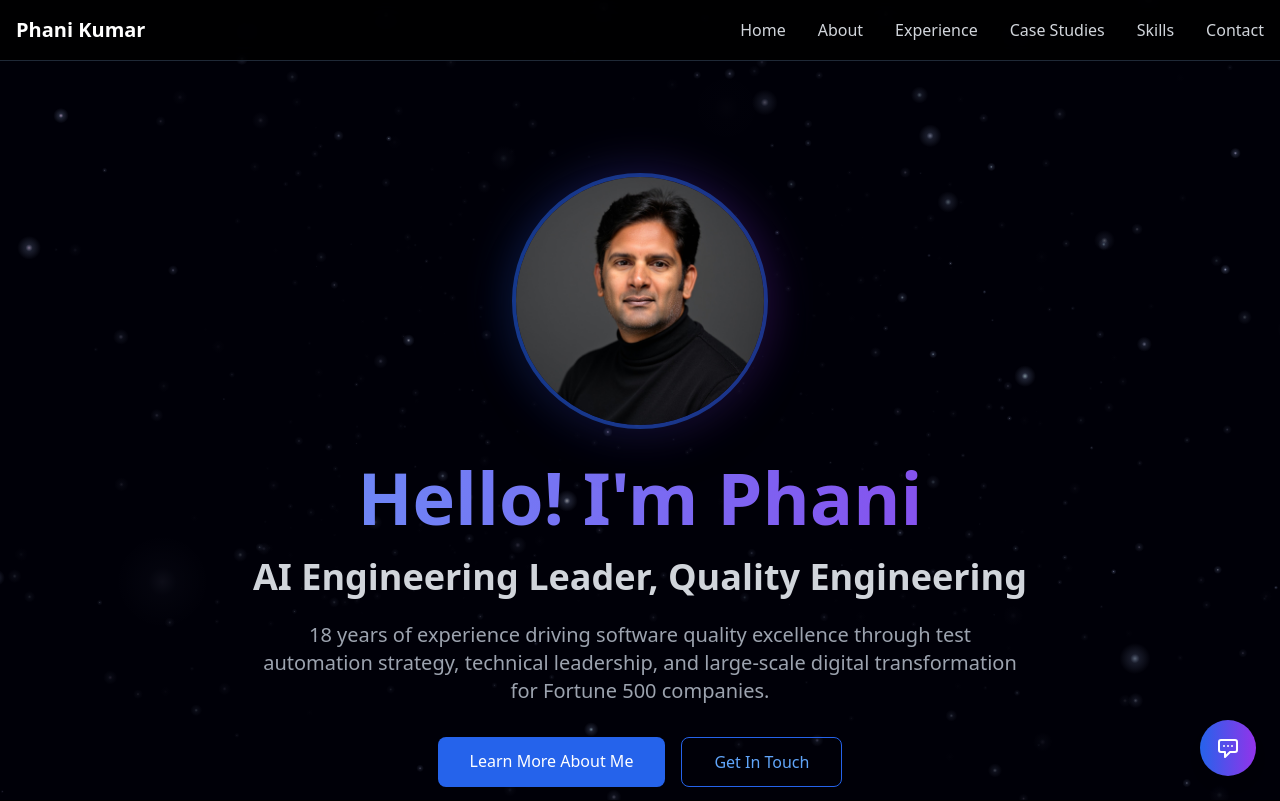
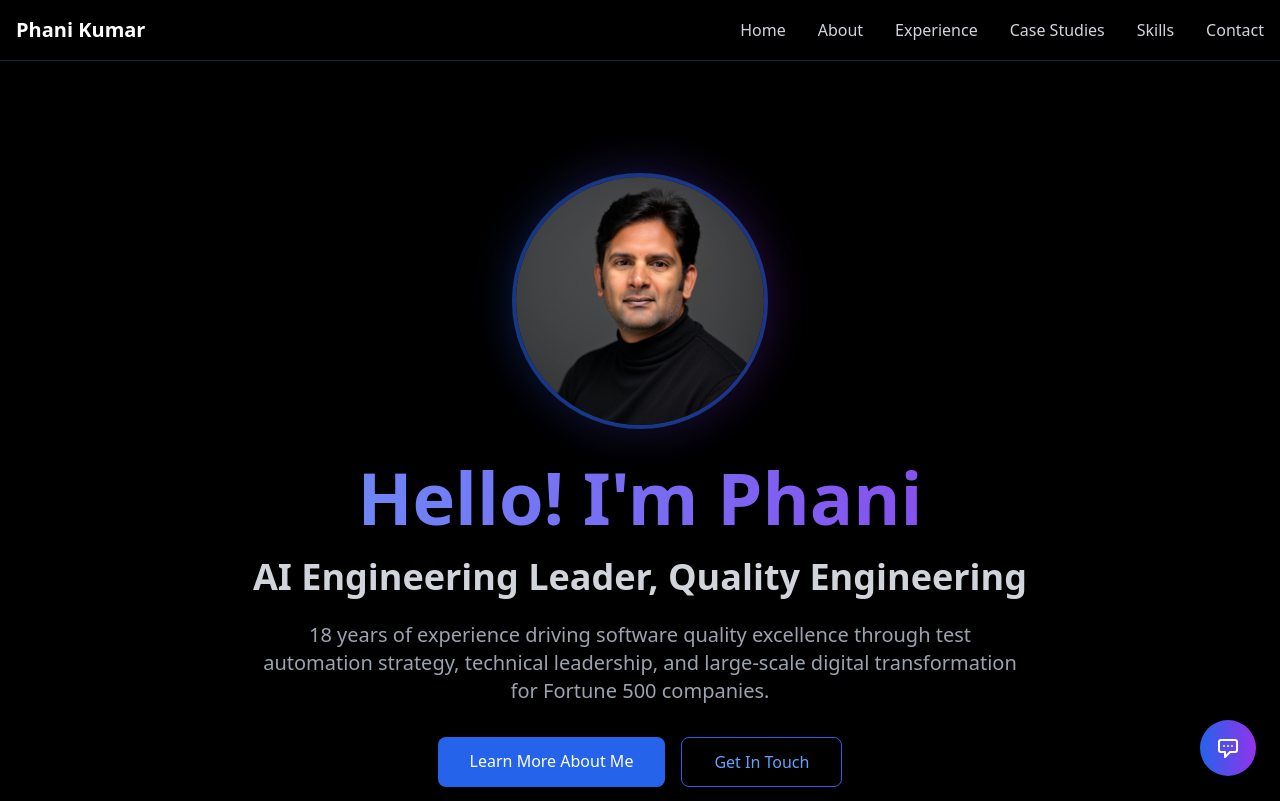
Before and after one commit to Phani-Dharmapuri/phani-portfolio, a Next.js app: page / in a window 1280 px wide. Shown: the top 801 px of the page. Built offline with nearby package versions, Linux system fonts and the light colour scheme.

Commit message:
removed cursor effects

```diff
--- a/app/layout.tsx
+++ b/app/layout.tsx
@@ -2,7 +2,6 @@ import type { Metadata } from "next";
 import "./globals.css";
 import Header from "../components/Header";
 import Footer from "../components/Footer";
-import CursorEffect from "../components/CursorEffect";
 import ChatBot from "../components/ChatBot";
 
 export const metadata: Metadata = {
@@ -19,7 +18,6 @@ export default function RootLayout({
   return (
     <html lang="en">
       <body className="bg-black text-white antialiased min-h-screen">
-        <CursorEffect />
         <Header />
         <main className="pt-20">{children}</main>
         <Footer />
```
